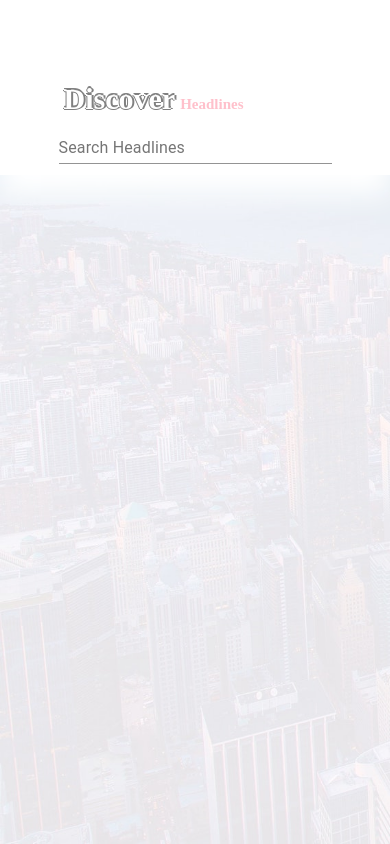
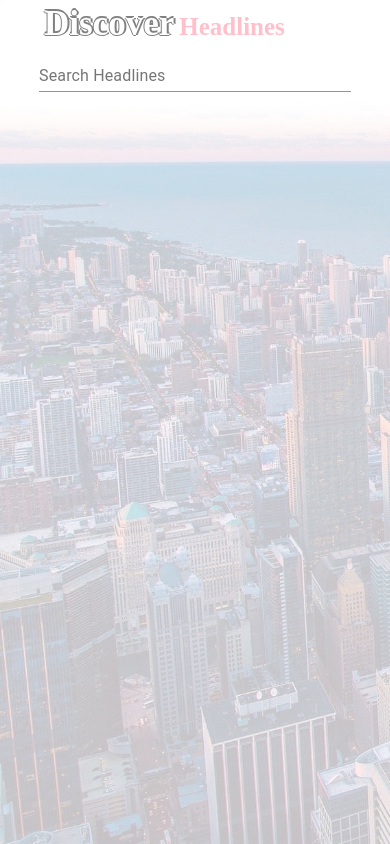
Before and after one commit to greeffjean/News-App, a React (Create React App) app: page / in a window 390 px wide. Built offline with nearby package versions, Linux system fonts and the light colour scheme; a web font is replaced by a local one.

Commit message:
re-arranging styling layout, adding error handling functionality

```diff
--- a/src/App.css
+++ b/src/App.css
@@ -12,20 +12,19 @@
 
 .SearchBar {
   width: 100vw;
-  height: 18vh;
-  padding: 3% 0;
-  box-shadow: 0px 20px 26px white;
+  border-radius: 5px;
+  padding: 1% 0;
   display: flex;
-  background: hsla(0, 0%, 100%);
+  background: hsl(0deg, 0%, 100%);
   display: flex;
   justify-content: center;
   align-items: flex-end;
-  transition: 500ms;
+  box-shadow: 0px 4px 31px 28px hsl(0deg, 0%, 100%);
 }
 
 
 .content-wrapper {
-  width: 60%;
+  width: 80vw;
 }
 
 
@@ -36,7 +35,7 @@
 }
 
 .content-headings h1 {
-  font-size: 65px;
+  font-size: 35px;
   color: hsl(0deg 0% 100%);
   text-shadow: 2px 0 grey, 0 1px grey, -1px 0 grey, 0 -2px grey;
   font-family: 'Sonsie One', cursive;
@@ -45,7 +44,7 @@
 }
 
 .content-headings h2 {
-  font-size: 30px;
+  font-size: 25px;
   font-family: 'Sonsie One', cursive;
   margin: 0;
   color: pink;
@@ -56,13 +55,13 @@
 }
 
 
-.MuiTextField-root {
-  width: 100%;
-  margin: 0 1%;
+html #standard-basic  {
+  width: 440px;
 }
 
 .filter-search-wrapper {
   display: flex;
+  align-items: baseline;
 }
 
 html .MuiInput-underline:after {
@@ -76,63 +75,47 @@ html .MuiFormLabel-root.Mui-focused {
 
 html .MuiButton-contained {
   margin: 0 10px;
+  font-size: 10px;
+  padding: 0;
+  height: 35px;
 }
 
 html .MuiButton-contained:hover {
   background-color: pink;
 }
 
-@media screen and (max-width: 1086px) {
-  .content-wrapper {
-    width: 70%;
-  }
-}
-
-@media screen and (max-width: 1574px) {
-  .content-headings h1 {
-    font-size: 45px;
-  }
-
-  .content-headings h2 {
-    font-size: 20px;
-  }
-}
-
-@media screen and (max-width: 622px) {
-  .content-headings h1 {
-    font-size: 30px;
-  }
-
-  .content-headings h2 {
-    font-size: 15px;
-  }
-}
 
 /* Results */
 
 .circular-progress {
+  width: 100vw;
   display: flex;
   justify-content: center;
-  margin: 15% 0;
+  margin: 8% 0;
 }
 
 .articles-wrapper {
-  margin-top: 5%;
+  width: 80vw;
+  margin: 1% auto;
   display: flex;
   flex-wrap: wrap;
-  justify-content: center;
-  width: 100vw;
+  justify-content: space-between;
 }
 
 html .MuiCardMedia-root {
-height: 150px;
+  height: 150px;
 }
 
 html .MuiCard-root {
-width: 40%;
-margin: 1%;
+  width: 30%;
+  margin: 1% 0;
 }
 
 html .MuiTypography-body1 {
   color: hsl(350deg, 95%, 69%);
 }
+
+html .MuiAlert-standardError {
+  width: 80vw;
+  margin: 6% auto;
+}
--- a/src/components/Routes.js
+++ b/src/components/Routes.js
@@ -3,7 +3,6 @@ import Results from './Results';
 import { useAppContext } from '../libs/useContext';
 
 function Routes() {
-    const  { mainState } = useAppContext();
 
     return (
             <Switch>
--- a/src/services/news.service.js
+++ b/src/services/news.service.js
@@ -3,9 +3,6 @@ import newsApp from '../config';
 export function newsService(query, filter) {
 
     const apiKey = `${newsApp.apiKey}`;
-
-    console.log(query)
-    console.log(filter)
 
     var url = 'http://newsapi.org/v2/everything?' +
         `q=${query}&` +
```
Also changed, not shown: src/resources/wallpaper.jpg.
